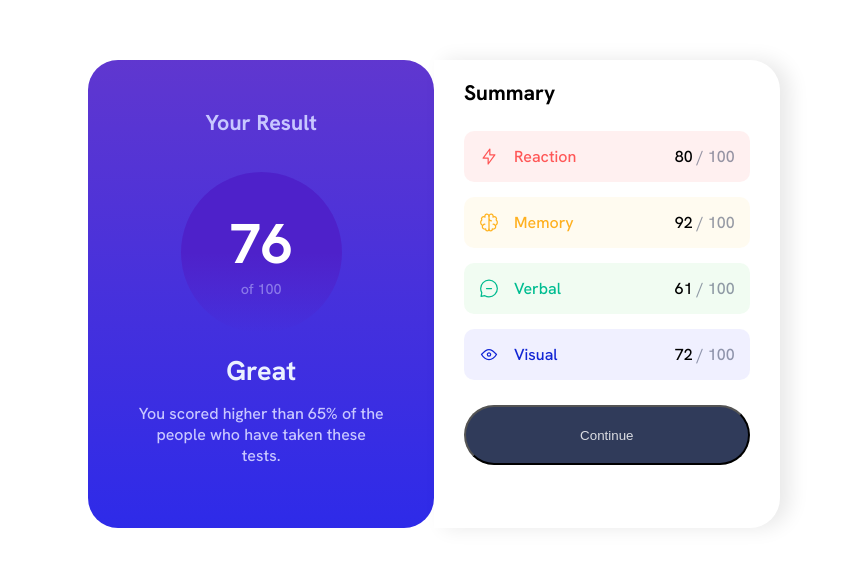
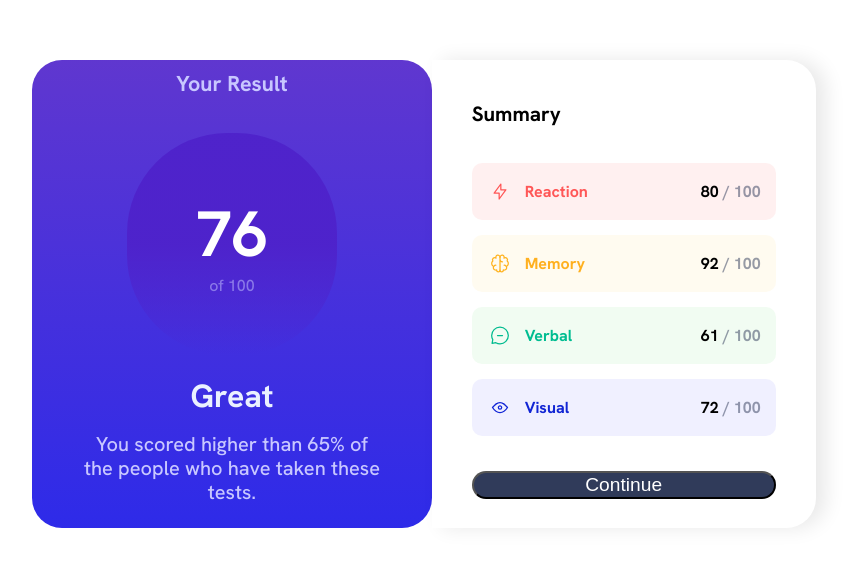
Before and after one commit to quijotex/Second-FrontendMentor-challenge, a plain HTML site: page index.html in a window 1536 px wide. Shown: the part 106-672 px from the top of the page, without its empty margins (334-1189 px from the left). Drawn offline with Linux system fonts and the light colour scheme.

Commit message:
Deleting 760px and 1020px responsive design

```diff
--- a/assets/js/main.js
+++ b/assets/js/main.js
@@ -19,7 +19,7 @@ function printResults(infoResults){
         html += `
           <div class="div__container">
             <div class="div__category">
-                  <img src="${result.icon}" alt="Icon_img">
+                  <img src="${result.icon}" alt="icon_img">
                   <h3>${result.category}</h3>
               </div>
               <div class="div2__category">
--- a/assets/style/style.css
+++ b/assets/style/style.css
@@ -10,13 +10,11 @@
     --Orangey_yellow: hsl(39, 100%, 56%);
     --Green_teal: hsl(166, 100%, 37%);
     --Cobalt_blue: hsl(234, 85%, 45%);
-
     /*Gradient colors*/
     --Light_slate_blue_background: hsl(252, 100%, 67%);
     --Light_royal_blue_background: hsl(241, 81%, 54%);
     --Violet_blue_circle: rgba(78, 33, 202, 0.901);
     --Persian_blue_circle: hsla(241, 72%, 46%, 0);
-
     /*Neutral colors*/
     --White: hsl(0, 0%, 100%);
     --Pale_blue: hsl(221, 100%, 96%);
@@ -90,11 +88,9 @@ body {
 }
 .div__container:nth-child(1){
    background: rgba(255, 0, 0, 0.059);
-
 }
 .div__container:nth-child(2){
     background-color: rgba(249, 184, 5, 0.059);
-
 }
 .div__container:nth-child(3){
     background-color: rgba(16, 199, 47, 0.059);
@@ -120,19 +116,19 @@ flex-wrap: wrap;
 justify-content: space-between;
 align-items: center;
 border-radius: 10px;
-
 }
 .div__category {
     display: flex;
     gap: 15px;
-    padding: 15px;
+    padding: 18px;
 }
 .div2__category {
+    font-weight: 600;
     font-size: 1rem;
 }
 
 .div__category h3 {
-    font-weight: normal;
+    font-weight: 600;
     font-size: 1rem;
 
 }
@@ -149,12 +145,13 @@ border-radius: 10px;
 }
 .button__continue {
 background-color: var(--Dark_gray_blue);
-color: rgba(255, 255, 255, 0.826);
+color: rgb(255, 255, 255);
 width: 100%;
 height: 100%;
 border-radius:30px;
+font-size: 1.2rem;
 }
-@media screen and (min-width: 768px){
+@media screen and (min-width: 1440px) {
     .main {
         display: flex;
         flex-direction: row;
@@ -162,54 +159,49 @@ border-radius:30px;
         align-items: center;
         height: 100vh;
     }
+    body {
+        font-size: 17px;
+    }
     .section1 {
         border-radius: 30px 30px 30px 30px;
-        width: 32.5%;
-        height: 70%;
-    }
-    .div__p {
-        margin: 10px 0px 20px;
-
-    }
-    .section1__div2 {
-        background: linear-gradient(rgb(78 33 202) 50%, var(--Persian_blue_circle));
-        border-radius: 95px;
-        padding: 35px 49px;
-
-    }
-    .section2 {
-        gap: 25px;
-        width: 32.5%;
-        height: 70%;
-        box-shadow: 10px 0px 20px 0px #00000017;
-        border-radius: 0px 30px 30px 0px;
-        padding: 17px;
-        margin-left: 0px;
-    }
-
-}
-@media screen and (min-width: 1024px) {
-    .section1 {
-        height: 70%;
-    }
-    .section2 {
-        padding: 8px 35px;
-        margin: 0px;
-        height: 70%;
-    }
-}
-@media screen and (min-width: 1440px) {
-    .section1 {
-        width: 22.5%;
+        width: 26%;
         height: 58.5%;
         gap: 20px;
     }
     .section2 {
-        padding: 19px 30px ;
+        box-shadow: 10px 0px 20px 0px #00000017;
+        border-radius: 0px 30px 30px 0px;
+        padding: 40px ;
         height: 58.5%;
-        width: 22.5%;
+        width: 25%;
+        gap: 36px;
+        margin-left: 0px;
+    }
+    .div__h2 {
+        font-size: 2rem;
     }
     .div__p {
         margin: 15px 10px 30px;
+        font-size: 1.25rem;
+        line-height: 120%;
+    }
+    .section2__main {
+        height: 70%;
+    }
+    .section2__h3 {
+        font-size: 1.1rem;
+    }
+    .div__button {
+        margin-bottom: 7px;
+    }
+    .section1__div2 {
+        border-radius: 100px;
+        padding: 59px 69px;
+    }
+    .div2__span1 {
+        font-size: 4rem;
+    }
+    .div2__span2 {
+        font-size: 1rem;
     }
 }
```
